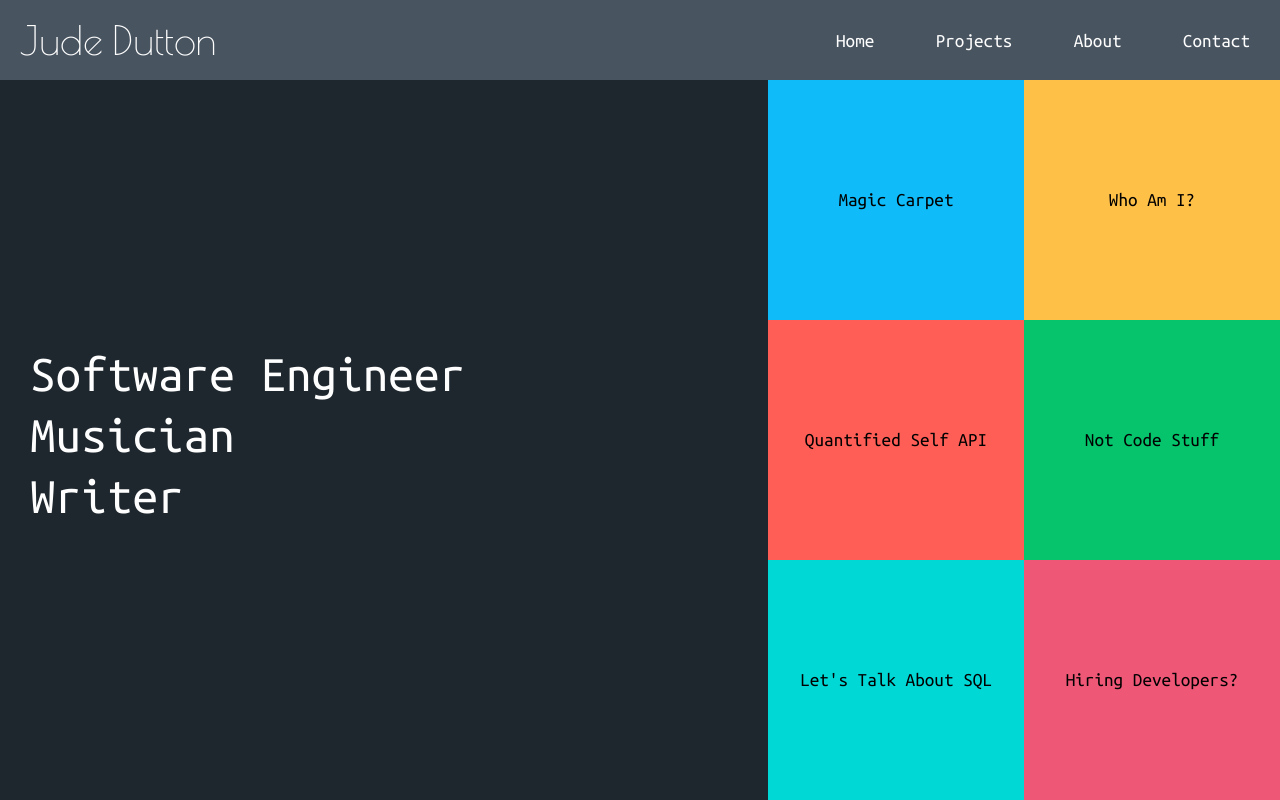
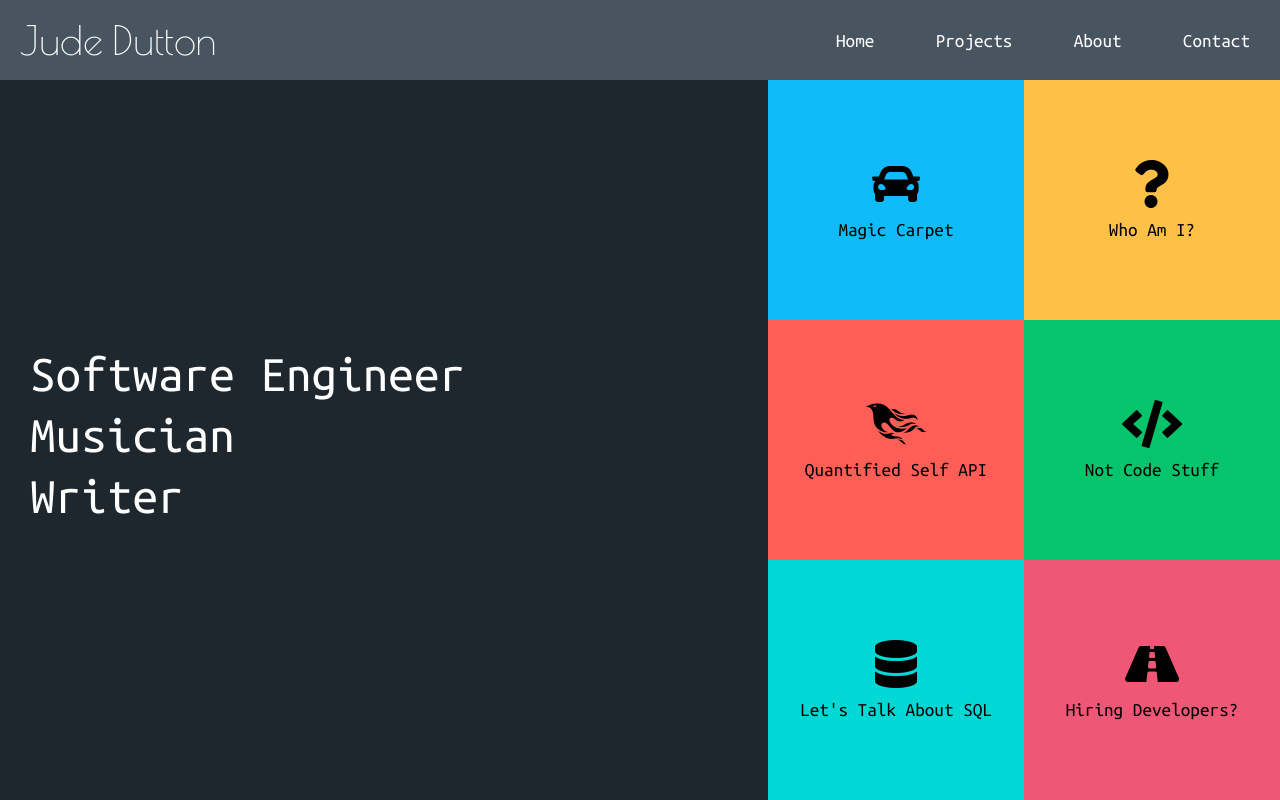
Before and after one commit to jude-lawson/jude-lawson.github.io, a plain HTML site: page index.html in a window 1280 px wide. Drawn offline with nearby package versions, Linux system fonts and the light colour scheme; a script that the page names is missing.

Commit message:
Adds in icons for home page thumbnails

```diff
--- a/index.html
+++ b/index.html
@@ -5,6 +5,7 @@
   <meta http-equiv="X-UA-Compatible" content="IE=edge">
   <title>Jude Lawson Dutton</title>
   <meta name="viewport" content="width=device-width, initial-scale=1">
+  <link rel="stylesheet" href="https://use.fontawesome.com/releases/v5.3.1/css/all.css" integrity="sha384-mzrmE5qonljUremFsqc01SB46JvROS7bZs3IO2EmfFsd15uHvIt+Y8vEf7N7fWAU" crossorigin="anonymous">
   <link href="https://fonts.googleapis.com/css?family=Open+Sans|Poiret+One|Ubuntu+Mono" rel="stylesheet">
   <link rel="stylesheet" type="text/css" media="screen" href="main.css" />
   <script src="main.js"></script>
@@ -26,22 +27,28 @@
   </div>
   <div class='right-panel'>
     <div class='thumbnail th-one'>
+      <i class="fas fa-car fa-3x"></i>
       <p class="thumbnail-info">Magic Carpet</p>
     </div>
     <div class='thumbnail th-two'>
-        <p class="thumbnail-info">Who Am I?</p>
+      <i class="fas fa-question fa-3x"></i>
+      <p class="thumbnail-info">Who Am I?</p>
     </div>
     <div class='thumbnail th-three'>
-        <p class="thumbnail-info">Quantified Self API</p>
+      <i class="fab fa-phoenix-framework fa-3x"></i>
+      <p class="thumbnail-info">Quantified Self API</p>
     </div>
     <div class='thumbnail th-four'>
-        <p class="thumbnail-info">Not Code Stuff</p>
+      <i class="fas fa-code fa-3x"></i>
+      <p class="thumbnail-info">Not Code Stuff</p>
     </div>
     <div class='thumbnail th-five'>
-        <p class="thumbnail-info">Let's Talk About SQL</p>
+      <i class="fas fa-database fa-3x"></i>
+      <p class="thumbnail-info">Let's Talk About SQL</p>
     </div>
     <div class='thumbnail th-six'>
-        <p class="thumbnail-info">Hiring Developers?</p>
+      <i class="fas fa-road fa-3x"></i>
+      <p class="thumbnail-info">Hiring Developers?</p>
     </div>
   </div>
 </body>
--- a/main.css
+++ b/main.css
@@ -107,7 +107,7 @@ nav a:hover {
 
 .thumbnail {
   display: flex;
-  flex-direction: row;
+  flex-direction: column;
   align-items: center;
   justify-content: center;
 }
@@ -160,7 +160,12 @@ nav a:hover {
   background-color: #ef5777;
 }
 
+.thumbnail:hover {
+  cursor: pointer;
+}
+
 .thumbnail-info {
+  margin-top: 12px;
   font-size: 1.2rem;
 }
 
```
